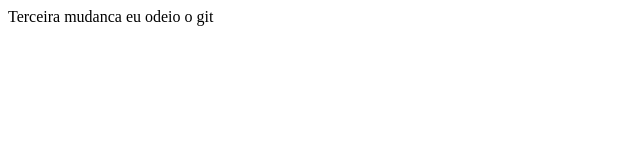
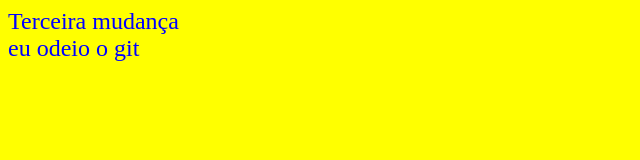
Before and after one commit to ace-ta-vivo/meu_projeto, a plain HTML site: page index.html in a window 1280 px wide. Shown: the whole page, without its empty margins (0-640 px from the left). Drawn offline with Linux system fonts and the light colour scheme.

Commit message:
adicionado belezuras

```diff
--- a/estilos.css
+++ b/estilos.css
@@ -1,3 +1,5 @@
 body {
+  background-color: yellow;
   color: blue;
+  font-size: 24px;
 }
--- a/index.html
+++ b/index.html
@@ -1,7 +1,12 @@
-<html>
+<!DOCTYPE html>
+<html lang="pt-br">
+<head>
+  <meta charset="UTF-8">
+  <title>Minha Página</title>
+  <link rel="stylesheet" href="estilos.css">
+</head>
 <body>
-Terceira mudanca
-eu odeio o git
-
+  Terceira mudança<br>
+  eu odeio o git
 </body>
 </html>
```
